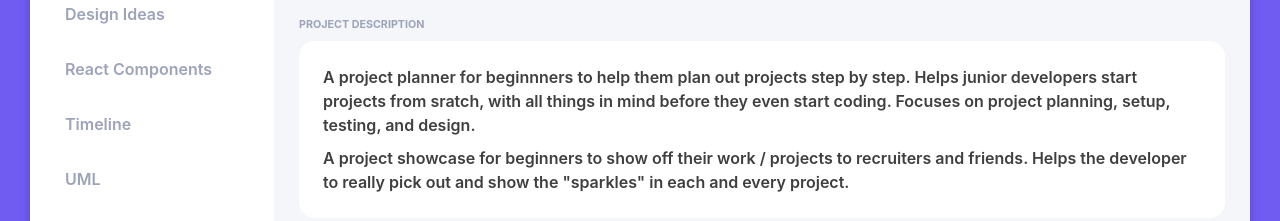
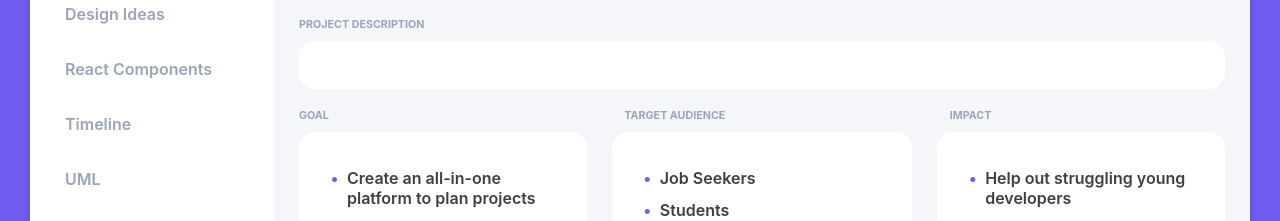
Before and after one commit to coltonehrman/project_showcase, a React (Create React App) app: page / in a window 1280 px wide. Shown: the part 198-419 px from the top of the page. Built offline with nearby package versions, Linux system fonts and the light colour scheme.

Commit message:
make description dynamic

```diff
--- a/package.json
+++ b/package.json
@@ -9,7 +9,8 @@
     "react": "^16.13.1",
     "react-dom": "^16.13.1",
     "react-router-dom": "^5.1.2",
-    "react-scripts": "3.4.1"
+    "react-scripts": "3.4.1",
+    "react-textarea-autosize": "^7.1.2"
   },
   "scripts": {
     "start": "react-scripts start",
--- a/src/components/Card.js
+++ b/src/components/Card.js
@@ -1,11 +1,14 @@
 import React from 'react'
 import './Card.css'
 
+const noop = () => {}
+
 const Card = ({
   style = {},
+  onClick = noop,
   children
 }) => (
-  <div style={style} className="card">
+  <div style={style} className="card" onClick={onClick}>
     {children}
   </div>
 )
--- a/src/components/Dashboard.css
+++ b/src/components/Dashboard.css
@@ -51,6 +51,15 @@
   line-height: 1.5;
 }
 
+.dashboard--description__edit {
+  border: 0;
+  width: 100%;
+  font-weight: 600;
+  font-size: 1rem;
+  display: block;
+  line-height: 1.5;
+}
+
 .dashboard--description p {
   margin: 0;
 }
--- a/src/components/Dashboard.js
+++ b/src/components/Dashboard.js
@@ -1,4 +1,5 @@
 import React, { useState } from 'react'
+import TextareaAutosize from 'react-textarea-autosize';
 import TechSection from './TechSection'
 import Section from './Section'
 import Card from './Card'
@@ -32,6 +33,25 @@ const SocialLink = ({
 }
 
 const Dashboard = () => {
+  const [description, setDescription] = useState(localStorage.getItem('description') || '')
+  const [editing, setEditing] = useState(false)
+  const [height, setHeight] = useState('10')
+
+  const setValue = ({ target }) => {
+    const { value } = target
+    setDescription(value)
+  }
+
+  const startEditing = () => {
+    // setHeight(`${description.split('\n').length * 16}px`)
+    setEditing(true)
+  }
+
+  const doneEditing = () => {
+    setEditing(false)
+    localStorage.setItem('description', description)
+  }
+
   return (
     <div className="dashboard">
       <div className="dashboard--header">
@@ -47,19 +67,22 @@ const Dashboard = () => {
       <TechSection />
 
       <Section title="Project Description">
-        <Card>
+        <Card onClick={startEditing}>
           <h4
             className="dashboard--description"
           >
-            <p>
-              A project planner for beginnners to help them plan out projects step by step.
-              Helps junior developers start projects from sratch, with all things in mind before they even start coding.
-              Focuses on project planning, setup, testing, and design.
-            </p>
-            <p>
-              A project showcase for beginners to show off their work / projects to recruiters and friends.
-              Helps the developer to really pick out and show the "sparkles" in each and every project.
-            </p>
+            {editing &&
+              <TextareaAutosize
+                value={description}
+                className="dashboard--description__edit"
+                onChange={(e) => setDescription(e.target.value)}
+                onBlur={doneEditing}
+                autoFocus
+              />
+            }
+            {!editing && description.split('\n').map(d => (
+              <p>{d}</p>
+            ))}
           </h4>
         </Card>
       </Section>
```
Also changed, not shown: 1 other file (tests, documents, lock files or other folders).
